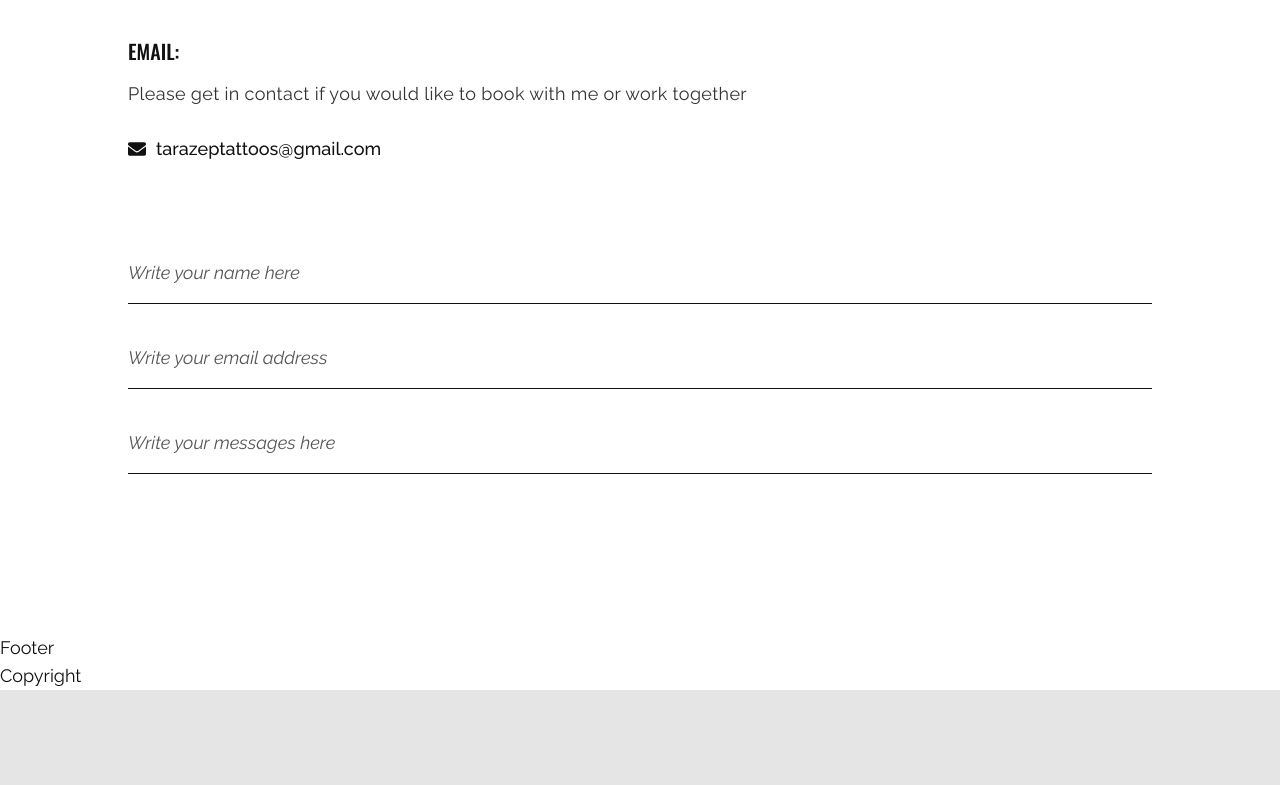
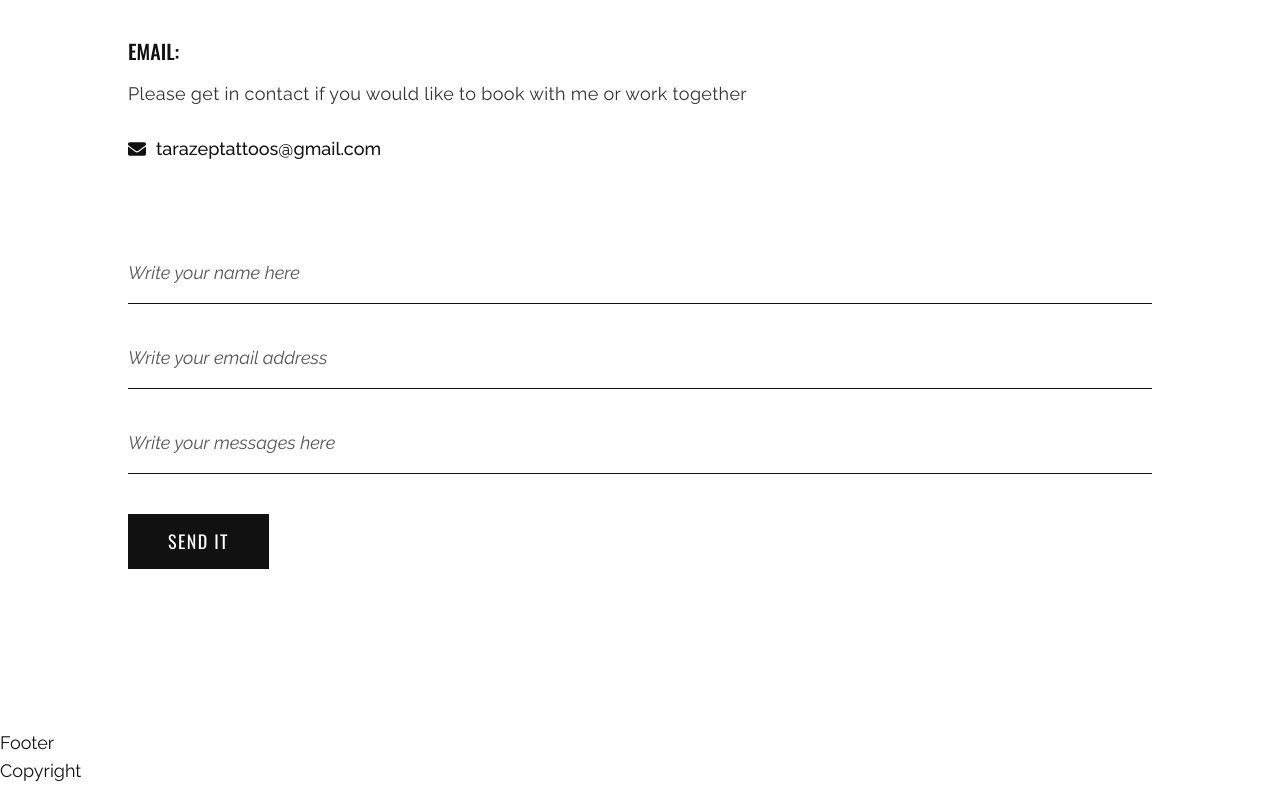
Before and after one commit to Zym0tic/tara-zep-portfolio, a React (Create React App) app: page / in a window 1280 px wide. Shown: the part 2392-3177 px from the top of the page. Before the commit the page ends 3082 px from the top, so only its background shows below. Built offline with nearby package versions, Linux system fonts and the light colour scheme; the HTML template or start-up script is replaced by a standard one; a web font is replaced by a local one.

Commit message:
add motion and styles to contact form

```diff
--- a/src/components/Contact.js
+++ b/src/components/Contact.js
@@ -14,7 +14,13 @@ const Contact = () => {
       <div className="container mx-auto">
         <div className="flex flex-col xl:flex-row gap-y-16">
           {/* text */}
-          <div className="flex-1">
+          <motion.div
+            variants={fadeIn("right")}
+            initial="hidden"
+            whileInView={"show"}
+            viewport={{ once: false, amount: 0.4 }}
+            className="flex-1"
+          >
             {/* title */}
             <h2 className="h2 max-w-[490px]">{title}</h2>
             {/* info items */}
@@ -42,9 +48,15 @@ const Contact = () => {
                 </div>
               );
             })}
-          </div>
+          </motion.div>
           {/* form */}
-          <div className="">
+          <motion.div
+            variants={fadeIn("left")}
+            initial="hidden"
+            whileInView={"show"}
+            viewport={{ once: false, amount: 0.4 }}
+            className="flex-1 xl:pl-[40px] flex justify-center items-center"
+          >
             <form className="flex flex-col gap-y-10 w-full">
               <input
                 className="border-b border-dark placeholder:text-[#555] italic trackingg-[0.06em] outline-none pb-4"
@@ -61,8 +73,12 @@ const Contact = () => {
                 placeholder={form.message}
                 type="text"
               />
+              {/* button */}
+              <button className="btn btn-sm btn-dark self-start">
+                {form.btnText}
+              </button>
             </form>
-          </div>
+          </motion.div>
         </div>
       </div>
     </section>
```
